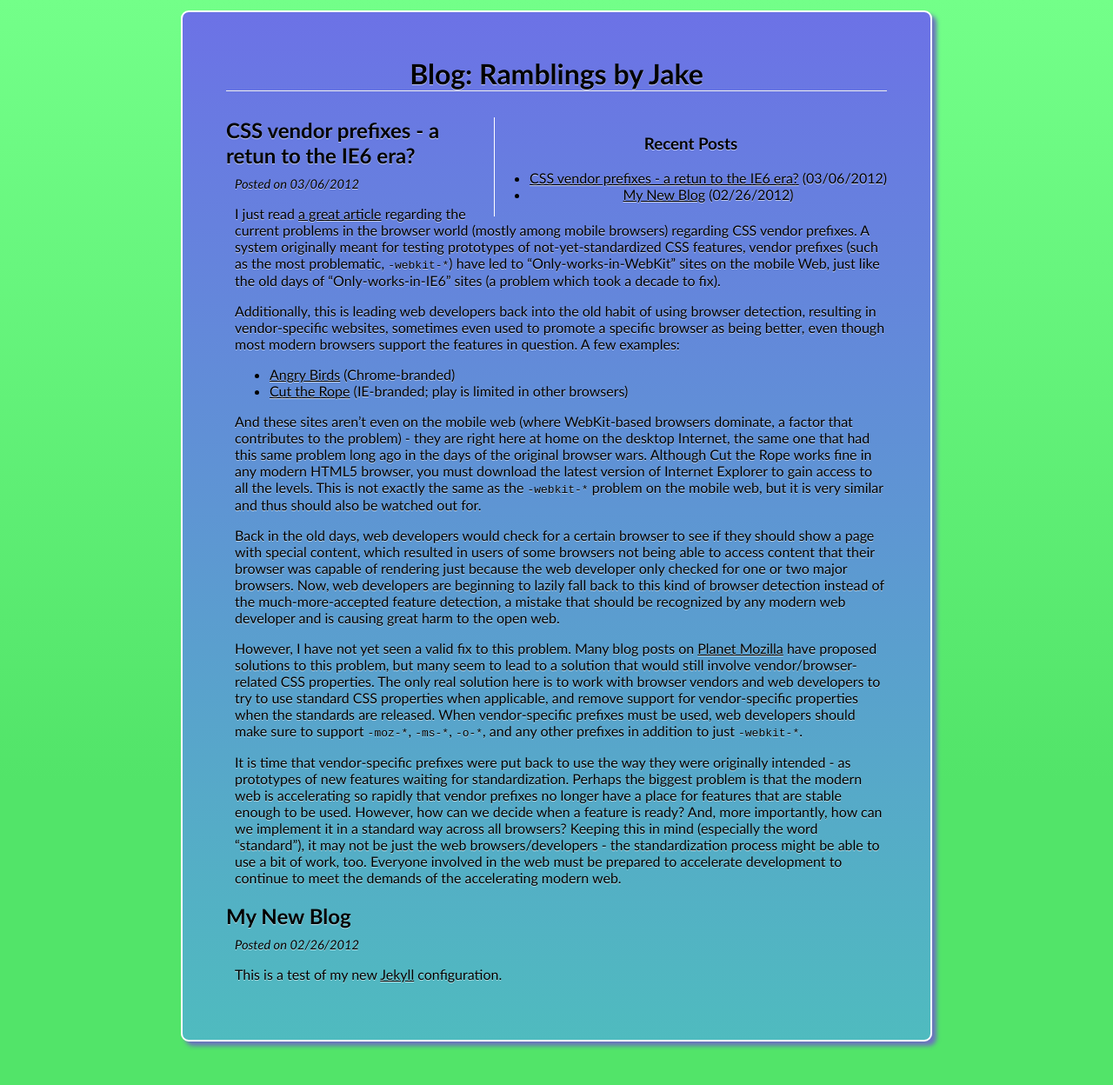
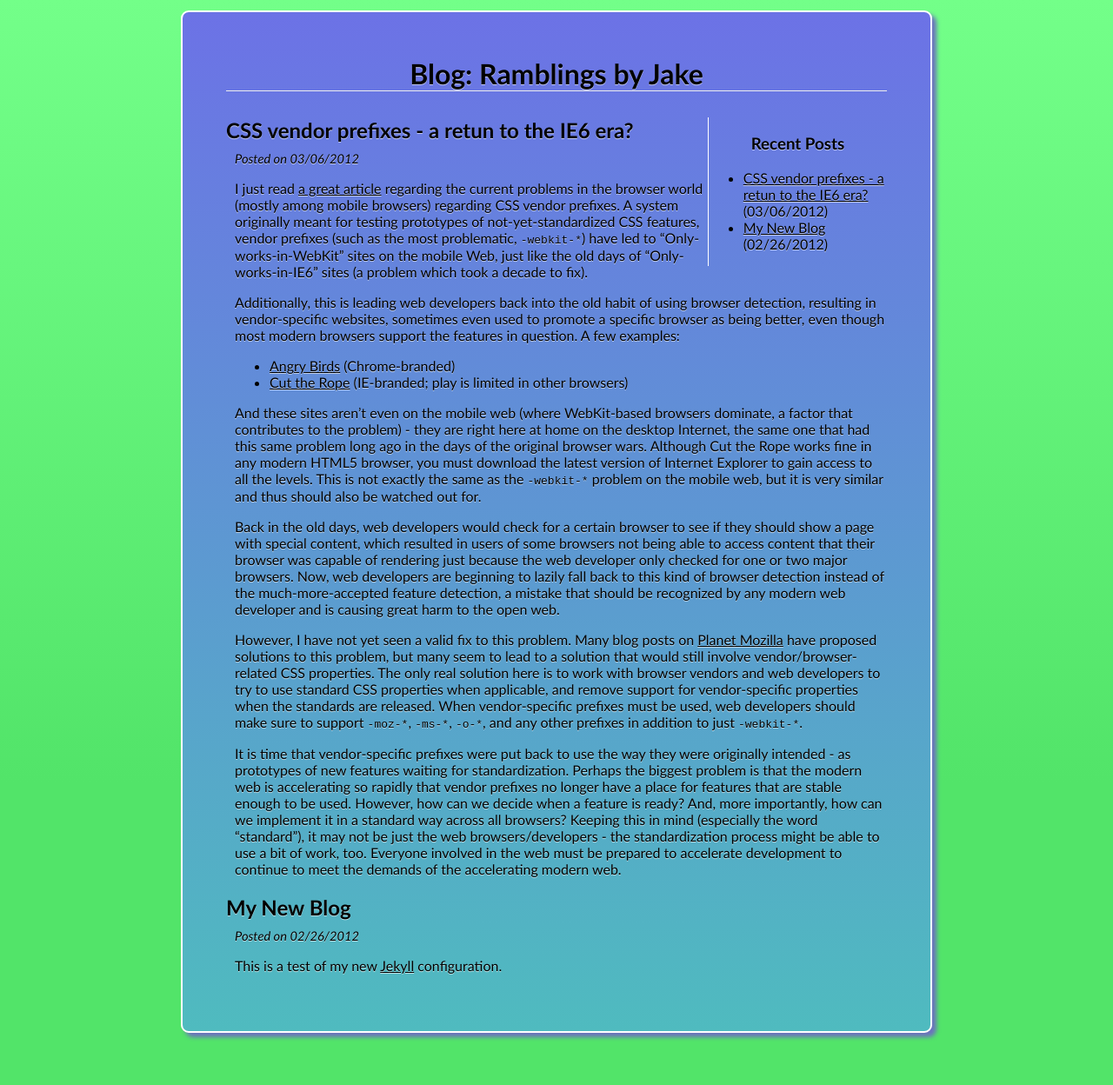
Before and after one commit to jhartz/jhartz.github.com, a Jekyll site: the page built from blog/index.html, in a window 1280 px wide. Shown: the whole page at 87% size. Built offline with Jekyll 4.4.1, drawn with Linux system fonts in a browser that asks for light colours.

Commit message:
Fixed some usability/readability/UX issues

```diff
--- a/_layouts/front.html
+++ b/_layouts/front.html
@@ -11,6 +11,7 @@
         width: auto;
         max-width: 1000px;
         min-height: 100%;
+        background-size: auto 115px
     }
     </style>{% endif %}
 </head>
--- a/style.css
+++ b/style.css
@@ -18,11 +18,7 @@ body {
     background-image: -moz-linear-gradient(100% 100% 90deg, rgb(82,228,105), rgb(115,255,137));
 }
 
-p {
-    text-align: left;
-}
-
-article {
+p, ul, li, article {
     text-align: left;
 }
 
@@ -140,6 +136,7 @@ div.topnav a, div.topleftnav a {
 div.sidebar {
     float: right;
     border-left: 1px solid white;
+    max-width: 27%;
 }
 
 div.button {
```
